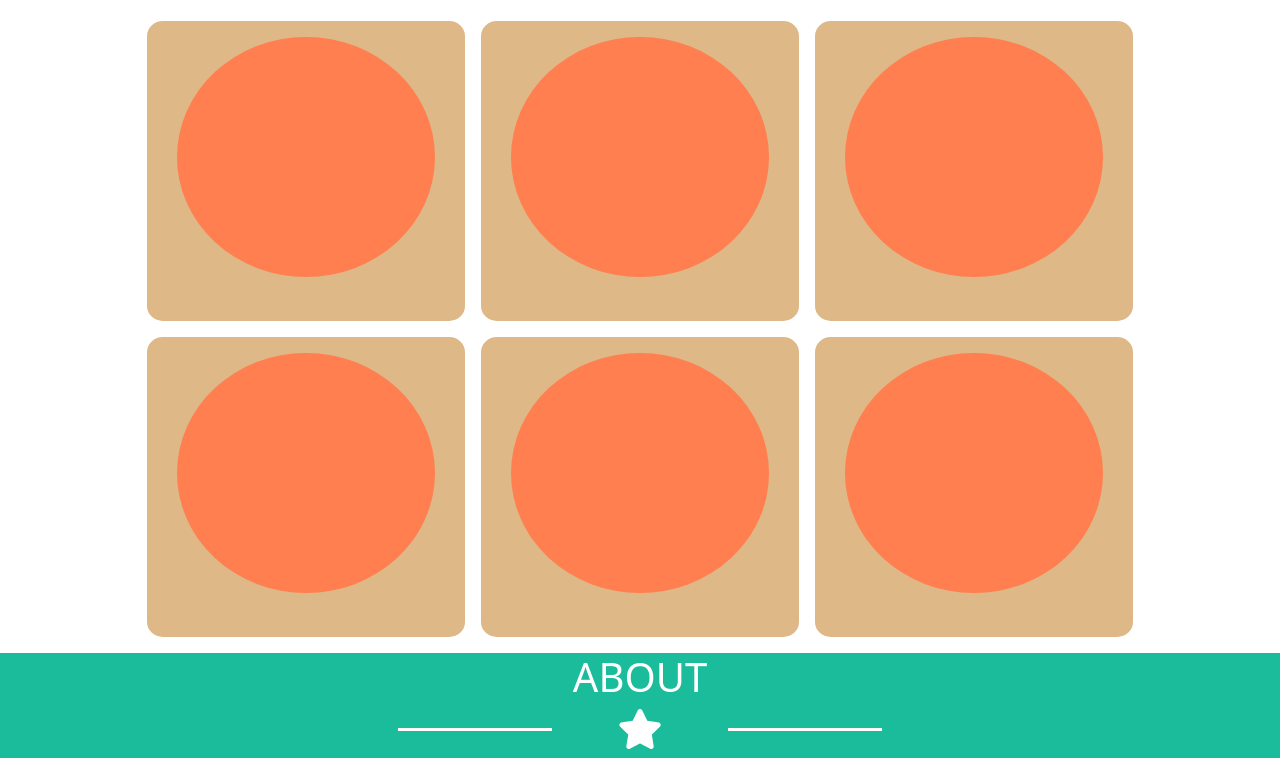
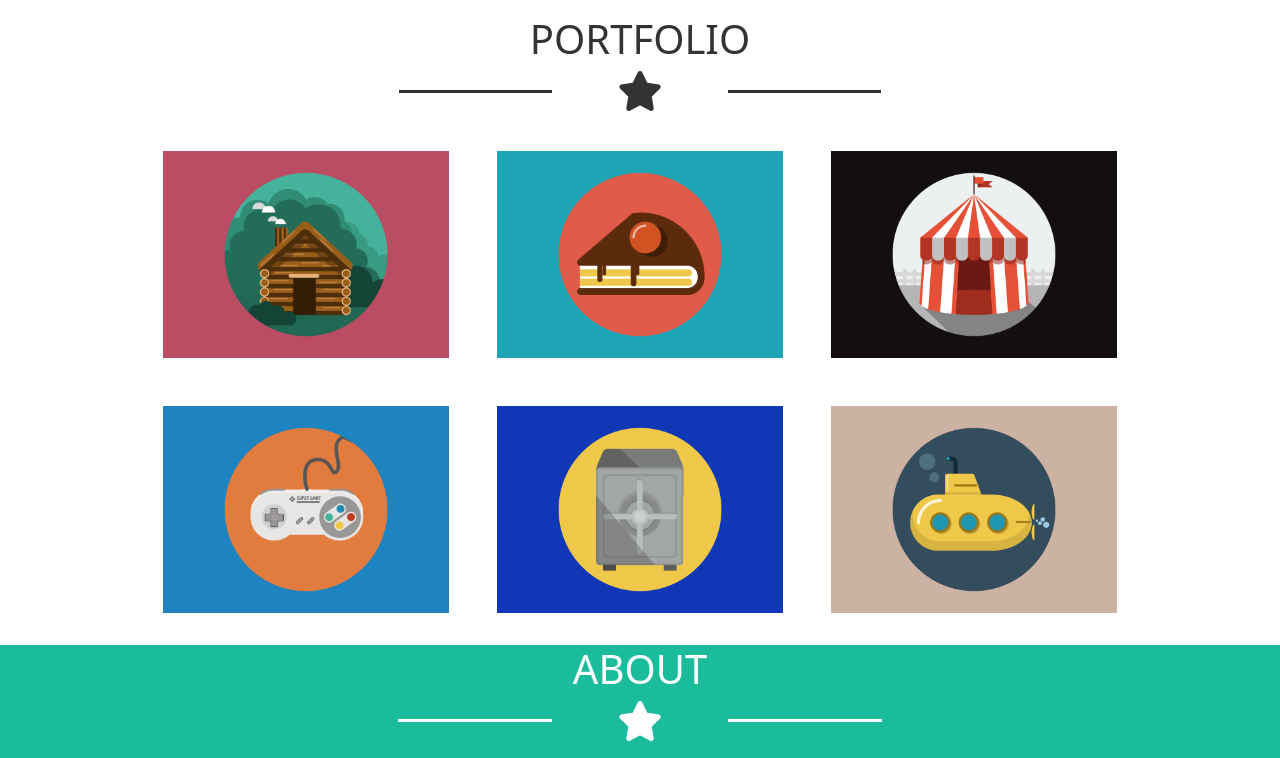
Before and after one commit to davidetaribelli/html-css-bootstrap-freelancer, a plain HTML site: page index.html in a window 1280 px wide. Shown: the part 738-1496 px from the top of the page. Drawn offline with nearby package versions, Linux system fonts and the light colour scheme.

Commit message:
feat(main) add img in card

```diff
--- a/css/style.css
+++ b/css/style.css
@@ -28,11 +28,6 @@
 
 /* start boostrap */
 
-
-.img_title_main{
-    min-height: 310px;
-    background-color: red;
-}
 .title_{
     min-height: 60px;
     background-color: blue;
@@ -53,17 +48,8 @@
 }
 
 /* portfolio */
-.card_{
-    min-height: 300px;
-    background-color: burlywood;
-    border-radius: 5%;
-}
 
-.content_card{
-    border-radius: 50%;
-    min-height: 240px;
-    background-color: coral;
-}
+
 
 /* about */
 
--- a/index.html
+++ b/index.html
@@ -41,7 +41,9 @@
         <section class="bg_cyan">
             <div class="container-xxl p-3">
                 <div class="row justify-content-center">
-                    <div class="img_title_main col-4"></div>
+                    <div class="img_title_main col-4">
+                        <img class="img-fluid" src="./img/avatar.svg" alt="avatar">
+                    </div>
                 </div>
                 <div class="row justify-content-center mb-4">
                     <h1 class="display-6 text-center color_white">START BOOTSTRAP</h1>
@@ -70,32 +72,32 @@
                     <div class="row justify-content-center gap-3">
                         <div class="card_ col-3 p-3">
                             <div class="row justify-content-center align-items-center">
-                                <div class="content_card col-10"></div>
+                                <img class="img-fluid" src="./img/cabin.png" alt="cabin">
                             </div>
                         </div>
                         <div class="card_ col-3 p-3">
                             <div class="row justify-content-center align-items-center">
-                                <div class="content_card col-10"></div>
+                                <img class="img-fluid" src="./img/cake.png" alt="cake">
                             </div>
                         </div>
                         <div class="card_ col-3 p-3">
                             <div class="row justify-content-center align-items-center">
-                                <div class="content_card col-10"></div>
+                                <img class="img-fluid" src="./img/circus.png" alt="circus">
                             </div>
                         </div>
                         <div class="card_ col-3 p-3">
                             <div class="row justify-content-center align-items-center">
-                                <div class="content_card col-10"></div>
+                                <img class="img-fluid" src="./img/game.png" alt="game">
                             </div>
                         </div>
                         <div class="card_ col-3 p-3">
                             <div class="row justify-content-center align-items-center">
-                                <div class="content_card col-10"></div>
+                                <img class="img-fluid" src="./img/safe.png" alt="safe">
                             </div>
                         </div>
                         <div class="card_ col-3 p-3">
                             <div class="row justify-content-center align-items-center">
-                                <div class="content_card col-10"></div>
+                                <img class="img-fluid" src="./img/submarine.png" alt="submarine">
                             </div>
                         </div>
                     </div>
@@ -156,6 +158,7 @@
                     </div>
                 </div>
                 <div class="row">
+                    <form action="#">
                         <div class="contact_ col-12 mb-1 p-3">
                             <input type="text" class="col-12 p-3" placeholder="Name">
                         </div>
@@ -169,8 +172,9 @@
                             <textarea name="message" class="col-12 p-3" placeholder="Message" cols="30" rows="10"></textarea>
                         </div>
                         <div class="contact_ col-2 p-3">
-                        <button type="button" class="btn btn-success bg_cyan">Send</button>
+                            <button type="submit" class="btn btn-success bg_cyan">Send</button>
                         </div>
+                    </form>
                 </div>
             </div>
 
```
Also changed, not shown: img/avatar.svg (added), img/cabin.png (added), img/cake.png (added), img/circus.png (added), img/game.png (added), img/safe.png (added), img/submarine.png (added). Lines whose indentation alone changed are shown as unchanged.
